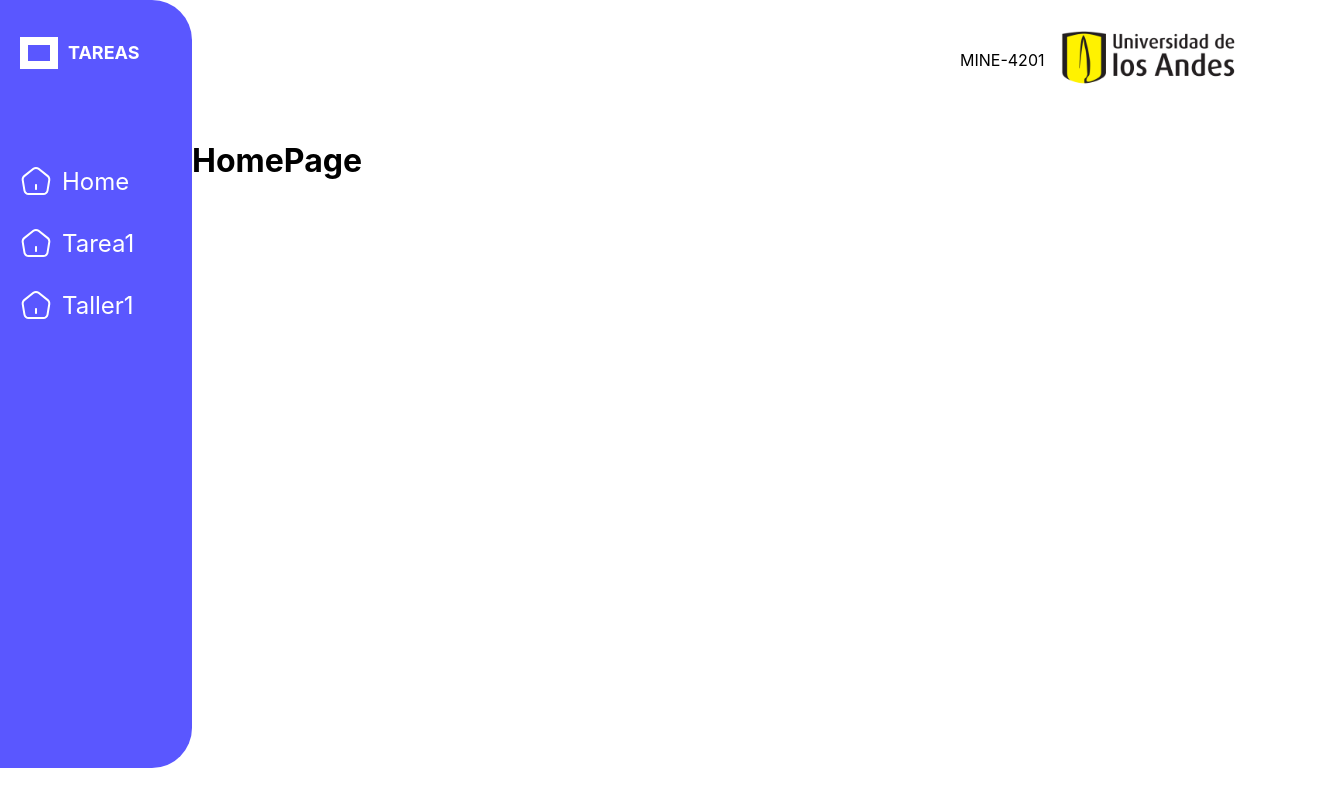
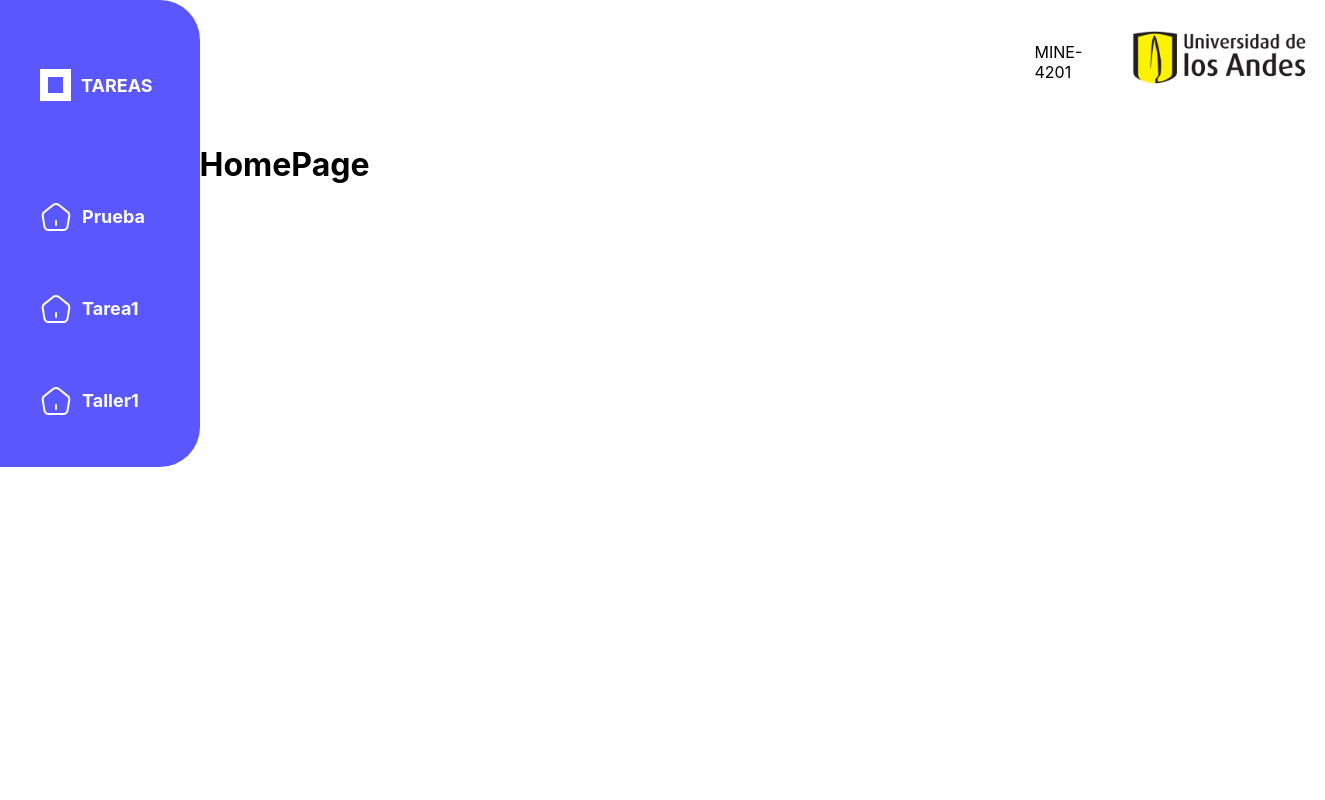
Before and after one commit to Diegoo3210/frontMINE, a React (Create React App) app: page / in a window 1280 px wide. Shown: the whole page, 1325 px wide, since content can reach past the window. Built offline with nearby package versions, Linux system fonts and the light colour scheme.

Commit message:
Fetch From Api almost Done

```diff
--- a/src/components/LeftSideBar.css
+++ b/src/components/LeftSideBar.css
@@ -1,24 +1,20 @@
 .rectangle-1{
-    background-color: #5a57ff;
-    border-radius: 0px 40px 40px 0px;
-    height:60vmax;
-    width: 15vmax;
-    padding: 0%;
-    flex-direction: column;
-    justify-content: center;
+
 }
 
 .Logo{
 align-items: center;
 display: flex;
 gap:10px;
-padding: 30px 20px 80px 20px;
+padding: 30px 20px 30px 20px;
 
 }
 .icono{
     width: 4vmin;
 }
-
+.sizedBox{
+    height: 20px;
+}
 .tittle{
     color: white;
     font-weight: 700;
@@ -40,12 +36,70 @@ padding: 30px 20px 80px 20px;
     padding: 10px 20px 20px 20px;
 }
 .BtnTittle{
-    letter-spacing: 0;
     color: white;
-    font-size: 3vmin;
+
 }
+nav {
+    background-color: #5a57ff;
+    border-radius: 0px 40px 40px 0px;
+    height: 100%;
+    display: flex;
+    flex-direction: column;
+    align-items: center;
+    padding: 10px;
+
+    top: 0;
+    left: 0;
+  }
+
+  nav ul {
+    list-style-type: none;
+    margin: 0;
+    flex-direction: column;
+    padding: 0;
+    width: 100%;
+  }
+
+  nav li {
+    margin: 10px 0;
+    width: 100%;
+  }
+
+  nav a {
+
+    text-decoration: none;
+    font-size: 18px;
+    font-weight: bold;
+    background-color: transparent;
+    transition: background-color 0.5s;
+    padding: 10px;
+    display: inline-block;
+    border-radius: 25px;
+    text-align: center;
+    width: 85%;
+  }
+
+  nav a:hover {
+    background-color: lightgray;
+  }
+#noLink{
+    text-decoration: none;
+    font-size: 18px;
+    font-weight: bold;
+    background-color: transparent;
+}
+#noLink :hover {
+    background-color: transparent;
+
+  }
 
 .link{
     color: #FF0000;
     text-decoration: none;
 }
+
+@media (min-width: 768px) {
+    nav li {
+      flex-basis: auto;
+    }
+  }
--- a/src/components/LeftSideBar.js
+++ b/src/components/LeftSideBar.js
@@ -1,30 +1,48 @@
 import "./LeftSideBar.css";
-import logo from "../asset/overview.svg"
+import logo from "../asset/overview.svg";
 
-function LeftSideBar(){
+function LeftSideBar() {
   return (
     <div>
       <div className="rectangle-1">
+
+        <nav>
+          <ul>
+            <li>
+        <a id ="noLink" href="/">
           <div className="Logo">
           <div className="rectangle-logo"></div>
           <h1 className="tittle">TAREAS</h1>
         </div>
-           <a className="link" href="/"> <div className="groupButton">
-              <img className="icono" src={logo} alt="default"/>
-              <div className="BtnTittle">Home</div>
+        </a>
+        <div className="sizedBox"></div>
+            </li>
+            <li>
+              <a className="link" href="/">
+                <div className="groupButton">
+                  <img className="icono" src={logo} alt="default" />
+                  <div className="BtnTittle">Prueba</div>
                 </div>
               </a>
-            <a className="link" href="/Tarea1"> <div className="groupButton">
-              <img className="icono" src={logo} alt="default"/>
+            </li>
+            <li>
+              <a className="link" href="/Tarea1">
+                <div className="groupButton">
+                  <img className="icono" src={logo} alt="default" />
                   <div className="BtnTittle">Tarea1</div>
                 </div>
               </a>
-            <a className="link" href="/Taller1"> <div className="groupButton">
-              <img className="icono" src={logo} alt="default"/>
+            </li>
+            <li>
+              <a className="link" href="/Taller1">
+                <div className="groupButton">
+                  <img className="icono" src={logo} alt="default" />
                   <div className="BtnTittle">Taller1</div>
                 </div>
               </a>
-
+            </li>
+          </ul>
+        </nav>
       </div>
     </div>
   );
--- /dev/null
+++ b/src/components/OpcionA.js
@@ -0,0 +1,30 @@
+import React, { useState, useEffect } from "react";
+
+function OpcionA() {
+  const [data, setData] = useState(null);
+  const [error, setError] = useState(null);
+
+  useEffect(() => {
+    fetch('http://127.0.0.1:8000/getRequest/A')
+      .then(response => response.json())
+      .then(data => {
+        console.log(data)
+        setData(data);
+      })
+      .catch(error => {
+        setError(error);
+      });
+  }, []);
+
+  if (error) {
+    return <div>An error occurred: {error.message}</div>;
+  }
+
+  if (!data) {
+    return <div>Loading...</div>;
+  }
+
+  return <div>{JSON.stringify(data)}</div>;
+}
+
+export default OpcionA;
--- a/src/components/UpperBar.css
+++ b/src/components/UpperBar.css
@@ -16,7 +16,6 @@
 }
 .alig{
     display: flex;
-    align-items: flex-end;
-    align-self: flex-end;
-    justify-content: end;
+    padding: 0px 0px 0px 100px;
+
 }
--- a/src/components/UpperBar.js
+++ b/src/components/UpperBar.js
@@ -7,7 +7,7 @@ function UpperBar(){
         <div className="group-Logo-Uniandes">
             <div className="sizeBox"></div>
             <div className="mine">MINE-4201</div>
-            <img className="Logo-Uni" alt="logo" src={uni}/>
+            <a className ="link" href= "https://uniandes.edu.co/"><img className="Logo-Uni" alt="logo" src={uni}/></a>
         </div>
     </div>);
 }
--- /dev/null
+++ b/src/pages/Taller1.css
@@ -0,0 +1,10 @@
+.row{
+    display: flex;
+    justify-content: space-between;
+
+
+};
+.sizedBox{
+    width: 300px;
+    height: 100%;
+}
--- a/src/pages/Taller1.js
+++ b/src/pages/Taller1.js
@@ -1,17 +1,54 @@
-import LeftSideBar from '../components/LeftSideBar';
-import UpperBar from '../components/UpperBar';
-import DashBoard from '../components/DashBoard';
+import LeftSideBar from "../components/LeftSideBar";
+import UpperBar from "../components/UpperBar";
+import DashBoard from "../components/DashBoard";
+import React, { useState } from "react";
+import OpcionA from "../components/OpcionA";
+import "./Taller1.css";
 
+const Option2 = () => <div>Option 2 Screen</div>;
+const Option3 = () => <div>Option 3 Screen</div>;
+const options = [
+  { value: "Option A", label: "Option ", component: OpcionA },
+  { value: "Option B", label: "Option 2", component: Option2 },
+  { value: "Option C", label: "Option 3", component: Option3 },
+  { value: "Option D", label: "Option 2", component: Option2 },
+  { value: "Option E", label: "Option 2", component: Option2 },
+  { value: "Option F", label: "Option 2", component: Option2 },
+  { value: "Option G", label: "Option 2", component: Option2 },
+
+];
 
 function Taller1() {
+  const [selectedOption, setSelectedOption] = useState(options[0]);
+
+  const handleChange = (event) => {
+    setSelectedOption(options.find((o) => o.value === event.target.value));
+  };
+  const SelectedScreen = selectedOption.component;
+
   return (
-    <div className='row'>
-    <LeftSideBar/>
-    <div className='col'>
-      <UpperBar/>
-      <DashBoard tittle="Taller1"/>
+
+    <div className="row">
+      <LeftSideBar />
+      <div className="sizeBox"></div>
+
+      <div className="col">
+        <UpperBar />
+        <DashBoard tittle="Taller1" />
+        <div>
+          <div>Selccione que requerimeinto desea correr</div>
+          <select value={selectedOption.value} onChange={handleChange}>
+            {options.map((option) => (
+              <option key={option.value} value={option.value}>
+                {option.label}
+              </option>
+            ))}
+          </select>
+          <SelectedScreen />
+        </div>
+      </div>
     </div>
-</div>
   );
 }
+
 export default Taller1;
```
Also changed, not shown: src/components/SelectorTaller0.css (added), src/components/SelectorTaller0.js (added). Lines whose indentation alone changed are shown as unchanged.
